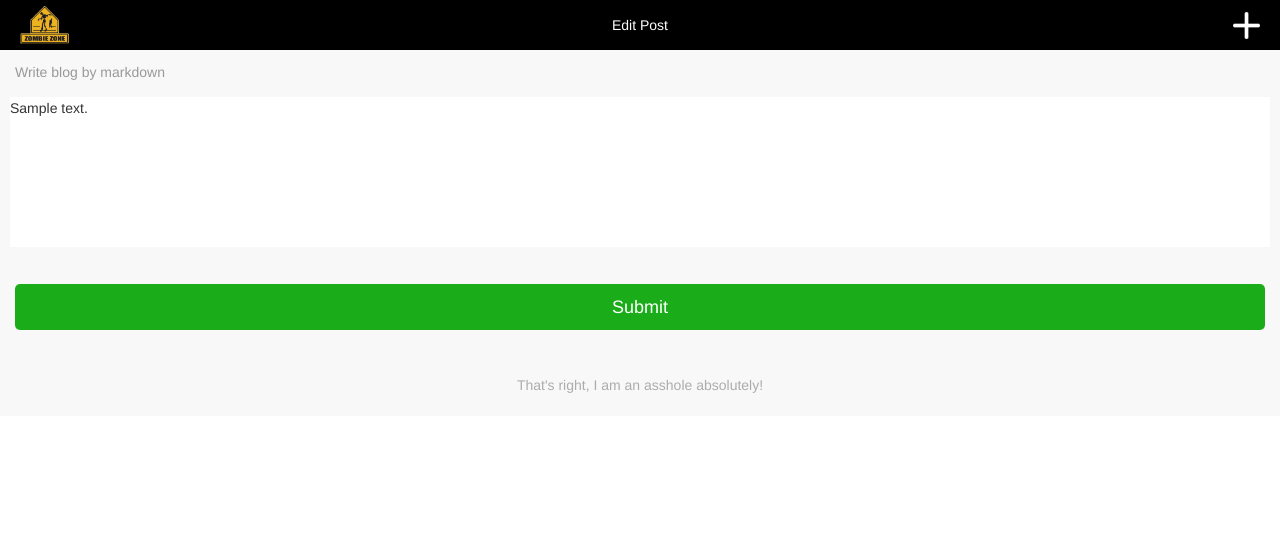
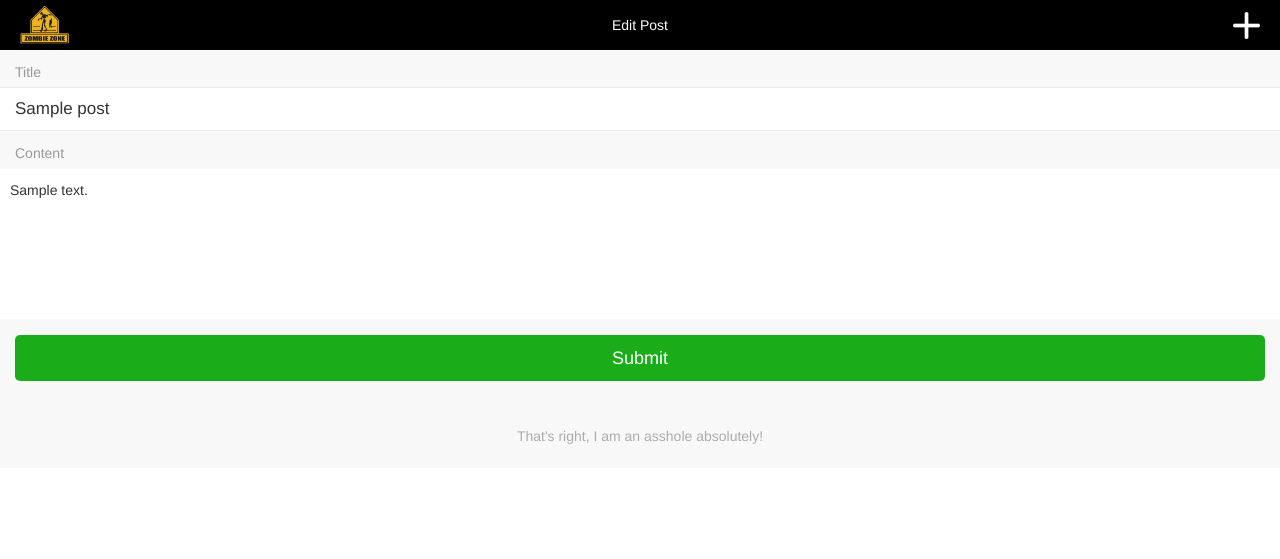
Before and after one commit to skiphuang919/zombie_zone, a Flask app: page /edit_post/1 in a window 1280 px wide. Shown: the top 559 px of the page. Run offline with Flask 2, Linux system fonts and the light colour scheme; a user stored in the database is signed in; tables that the repository leaves empty hold one stand-in row (values such as "Sample post"); parts of the project's set-up code (start-up, migrations or seed data) failed here and were passed over; some libraries are stand-ins or nearby versions.

Commit message:
change post add title

```diff
--- a/app/lib/post.py
+++ b/app/lib/post.py
@@ -3,8 +3,9 @@ from tools import get_db_unique_id
 from ..model import Posts
 
 
-def write_blog(content, author):
+def write_blog(title, content, author):
     new_post = Posts(post_id=get_db_unique_id(),
+                     title=title,
                      body=content,
                      author=author)
     db.session.add(new_post)
--- a/app/main/form.py
+++ b/app/main/form.py
@@ -20,5 +20,7 @@ class PartyForm(FlaskForm):
 
 
 class PostForm(FlaskForm):
+    title = StringField(u'Title', validators=[DataRequired(message=u'Subject is required.'),
+                                              Length(max=512, message=u'Subject out of limitation 512')])
     body = PageDownField(u'Settle down, and write it down.')
     submit = SubmitField('Submit')
--- a/app/main/view.py
+++ b/app/main/view.py
@@ -209,21 +209,28 @@ def edit_post(post_id):
     form = PostForm()
     top_title = ''
     if request.method == 'POST':
-        try:
-            post.write_blog(content=form.body.data,
-                            author=current_user._get_current_object())
-        except:
-            flash('Save blog failed.', category='warn')
-            current_app.logger.error(traceback.format_exc())
+        if form.validate_on_submit():
+            try:
+                post.write_blog(title=form.title.data,
+                                content=form.body.data,
+                                author=current_user._get_current_object())
+            except:
+                flash('Save post failed.', category='warn')
+                current_app.logger.error(traceback.format_exc())
+            else:
+                success_tips = 'Save post successfully' if post_id == 'new_post' else 'Update post successfully'
+                flash(success_tips, category='info')
+                return redirect(url_for('main.all_posts'))
         else:
-            success_tips = 'Save blog successfully' if post_id == 'new_post' else 'Save blog successfully'
-            flash(success_tips, category='info')
-            return redirect(url_for('main.index'))
+            form_error = form.errors.items()[0]
+            warn_msg = form_error[1][0]
+            flash(warn_msg, category='warn')
     else:
         if post_id and post_id != 'new_post':
             top_title = 'Edit Post'
             my_post = post.get_post_by_id(post_id)
             if my_post:
+                form.title.data = my_post.title
                 form.body.data = my_post.body
             else:
                 abort(404)
@@ -241,9 +248,9 @@ def all_posts():
     return render_template('all_posts.html', posts=posts, top_title='All Posts')
 
 
-@main.route('/my_blog')
+@main.route('/my_posts')
 @login_required
 @confirmed_required
-def my_blog():
+def my_posts():
     posts = users.get_current_user_post()
     return render_template('my_posts.html', posts=posts)
--- a/app/model.py
+++ b/app/model.py
@@ -144,6 +144,7 @@ class Parties(db.Model):
 class Posts(db.Model):
     __tablename__ = 'posts'
     post_id = db.Column(db.String(64), unique=True, index=True, primary_key=True)
+    title = db.Column(db.String(512))
     body = db.Column(db.Text)
     body_html = db.Column(db.Text)
     timestamp = db.Column(db.DateTime, index=True, default=datetime.utcnow())
--- a/app/static/css/style.css
+++ b/app/static/css/style.css
@@ -234,13 +234,22 @@
 
 .post_textarea{
     height: 150px;
-    margin-bottom: 10px;
+    padding: 10px;
 }
 
 .type_post_div{
-    padding: 10px;
     font-size: 14px;
 }
+
+.flask-pagedown{
+    border-top: 1px solid #d9d9d9;
+    border-bottom: 1px solid #d9d9d9;
+}
+
+.flask-pagedown-preview{
+    padding: 10px;
+}
+
 
 .post_ul{
     margin: 10px;
--- a/app/templates/add_post.html
+++ b/app/templates/add_post.html
@@ -6,8 +6,16 @@
 {% block page_content %}
     <form method="post">
         {{ form.hidden_tag()  }}
-        <div class="weui-cells__title">Write blog by markdown</div>
+        <div class="weui-cells__title">Title</div>
+        <div class="weui-cells">
+            <div class="weui-cell">
+                <div class="weui-cell__bd">
+                    {{ form.title(class='weui-input') }}
+                </div>
+            </div>
+        </div>
 
+        <div class="weui-cells__title">Content</div>
         <div class="type_post_div">
             {{ form.body(class="weui-textarea post_textarea") }}
         </div>
--- a/app/templates/my_zone.html
+++ b/app/templates/my_zone.html
@@ -34,7 +34,7 @@
                 <div class="p_count">{{ joined_c }}</div>
             </div>
         </a>
-        <a class="weui-cell weui-cell_access" href="{{ url_for('main.my_blog') }}">
+        <a class="weui-cell weui-cell_access" href="{{ url_for('main.my_posts') }}">
             <div class="weui-cell__hd">
                 <img class='party_icon' src="{{ url_for('static', filename='img/blogger.png') }}">
             </div>
```
